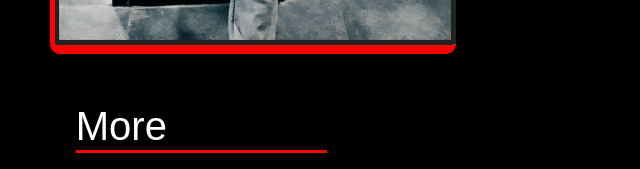
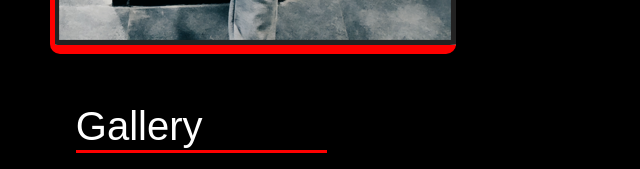
Before and after one commit to deepawalekedar319/arjunfitnessclub, a Django app: page / in a window 1280 px wide. Shown: the part 1579-1748 px from the top of the page, without its empty margins (0-640 px from the left). Run offline with Django 4.2, Linux system fonts and the light colour scheme; data comes from the database, SQL or seed files in the repository; some libraries are stand-ins or nearby versions.

Commit message:
Updated Commit

```diff
--- a/templates/fitnessclub/home.html
+++ b/templates/fitnessclub/home.html
@@ -247,7 +247,11 @@
           margin-bottom: 2%;
           transition: width 1s, height 1s;
         }
-        /*  */
+        /* .moreImages .container img:hover{
+          width: 100%;
+          height: 100%;
+          /* box-shadow: 0px 2px 10px 0px red;
+        } */
         .more{
           margin-left: 2%;
         }
@@ -315,7 +319,7 @@
             </div>
         </div>   <br><br>
         <div class="more">
-          <h1>More </h1>
+          <h1>Gallery </h1>
           <div class="outer-grid">
             <div class="inner-grid">
               <img src="/media/{{pic1}}" alt="">
```
